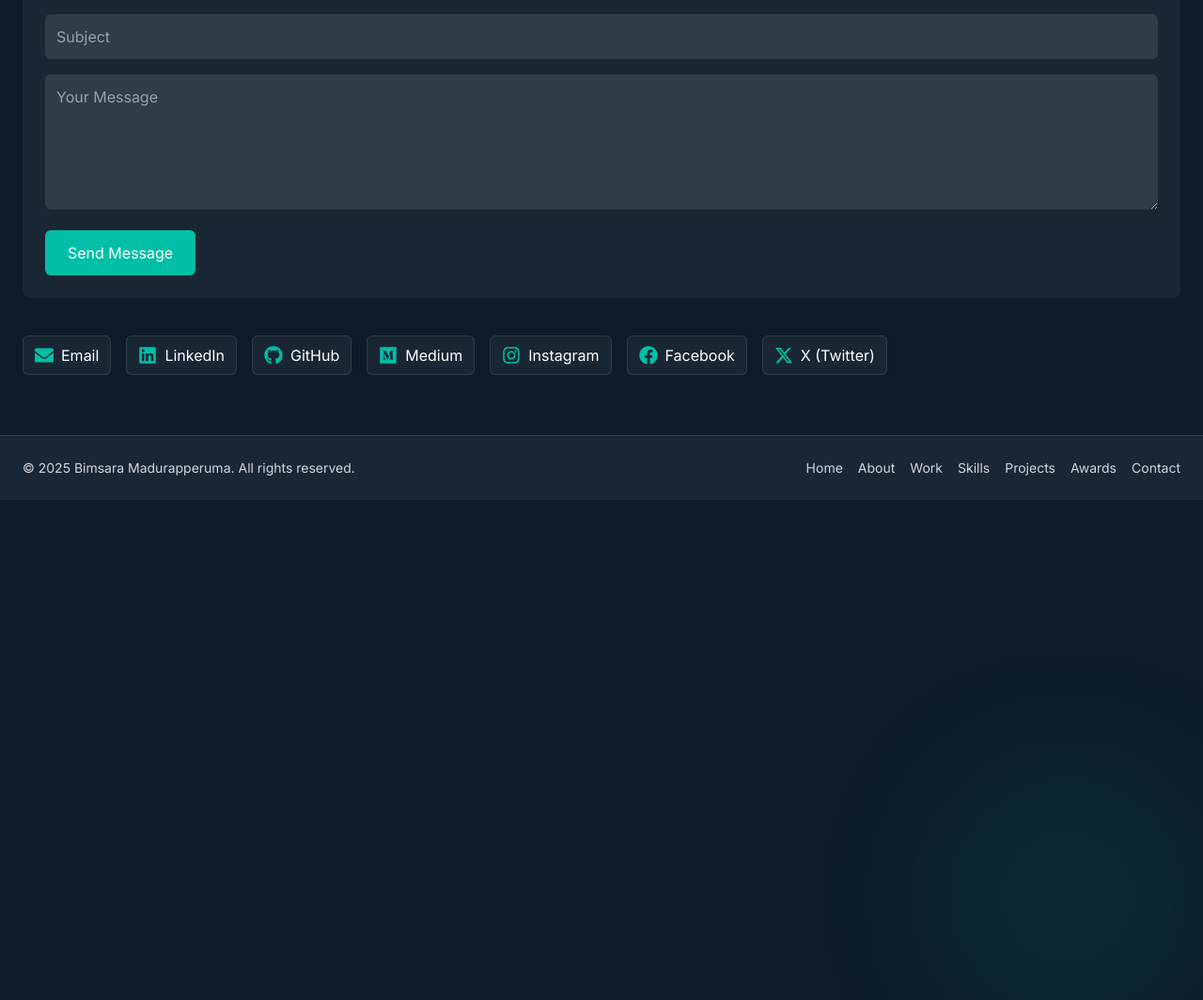
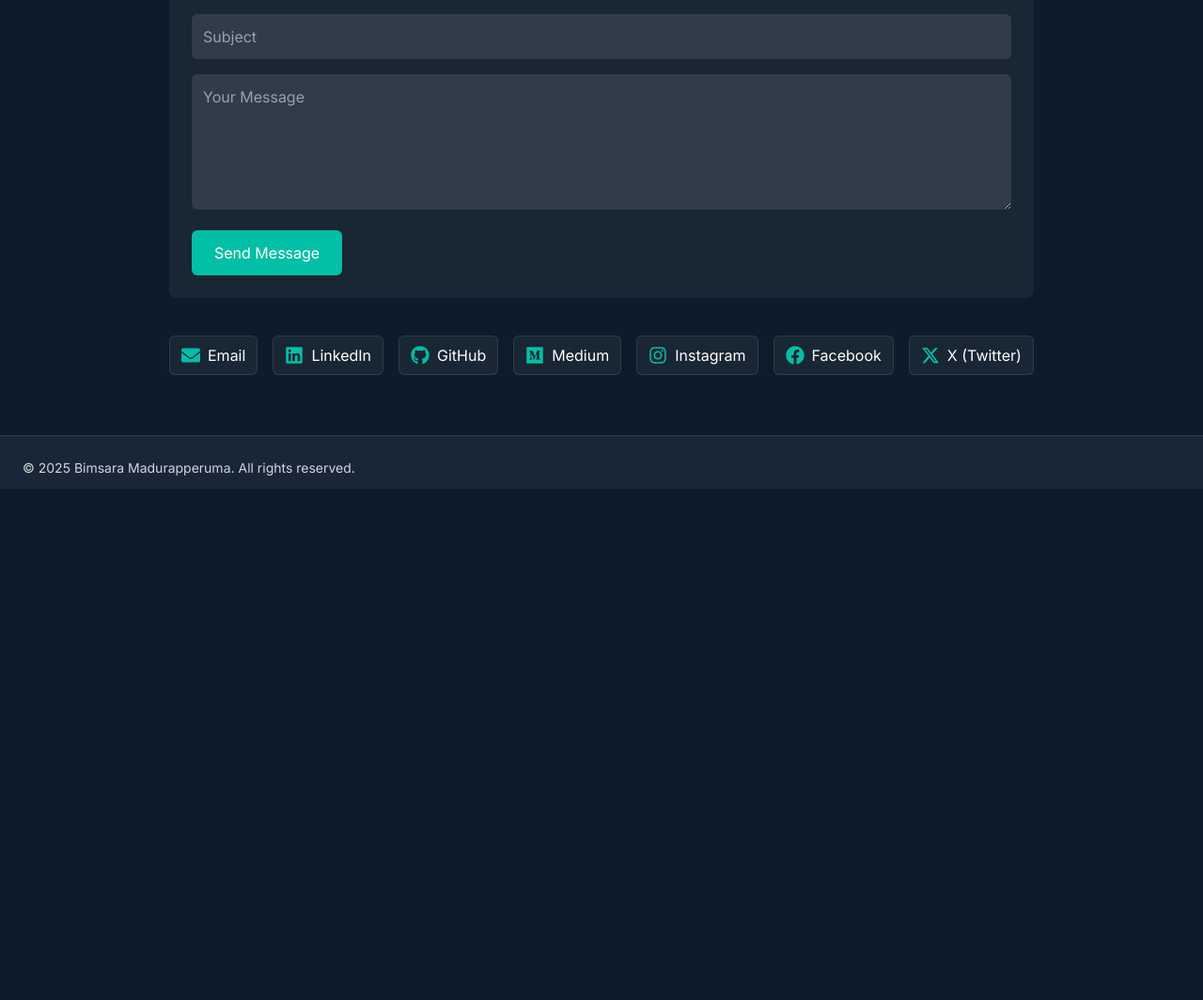
Before and after one commit to yashbim/portfolio-bimsara, a Next.js app: page / in a window 1280 px wide. Shown: the part 5131-6195 px from the top of the page at 94% size. After the commit the page ends 5651 px from the top, so only its background shows below. Built offline with nearby package versions, Linux system fonts and the light colour scheme.

Commit message:
Removed footer space

```diff
--- a/app/layout.tsx
+++ b/app/layout.tsx
@@ -21,7 +21,7 @@ export default function RootLayout({
 }>) {
   return (
     <html lang="en">
-      <body className={`${inter.variable} antialiased bg-[#0D1B2A] text-white`}>
+      <body className={`${inter.variable} antialiased bg-[#0D1B2A] text-white min-h-dvh flex flex-col overflow-x-hidden`}>
         {children}
       </body>
     </html>
--- a/app/page.tsx
+++ b/app/page.tsx
@@ -15,9 +15,9 @@ export default function Home() {
   useRevealOnScroll();
 
   return (
-    <main id="home" className="relative">
+    <main id="home" className="relative min-h-screen flex flex-col overflow-hidden">
       {/* Background accent */}
-      <div aria-hidden className="pointer-events-none absolute inset-0 -z-10">
+      <div aria-hidden className="pointer-events-none absolute inset-0 -z-10 overflow-hidden">
         <div className="absolute left-1/2 top-[-10%] h-64 w-64 -translate-x-1/2 rounded-full bg-[#00BFA6]/20 blur-3xl" />
         <div className="absolute right-0 bottom-[-10%] h-72 w-72 rounded-full bg-[#00BFA6]/10 blur-3xl" />
       </div>
--- a/components/Footer.tsx
+++ b/components/Footer.tsx
@@ -2,19 +2,19 @@ import { NAV_LINKS } from "@/constants/navigation";
 
 export default function Footer() {
   return (
-    <footer className="border-t border-white/10 bg-white/5">
-      <div className="mx-auto flex max-w-7xl flex-col items-center justify-between gap-3 px-4 py-6 text-sm text-gray-300 sm:flex-row sm:px-6">
+    <footer className="mt-auto border-t border-white/10 bg-white/5">
+      <div className="mx-auto flex max-w-7xl flex-col items-center justify-between gap-3 px-4 pt-6 pb-3 text-sm text-gray-300 sm:flex-row sm:px-6">
         <p>
           © {new Date().getFullYear()} Bimsara Madurapperuma. All rights
           reserved.
         </p>
-        <div className="flex items-center gap-4">
+        {/* <div className="flex items-center gap-4">
           {NAV_LINKS.map((link) => (
             <a key={link.href} href={link.href} className="hover:text-white">
               {link.label}
             </a>
           ))}
-        </div>
+        </div> */}
       </div>
     </footer>
   );
```
